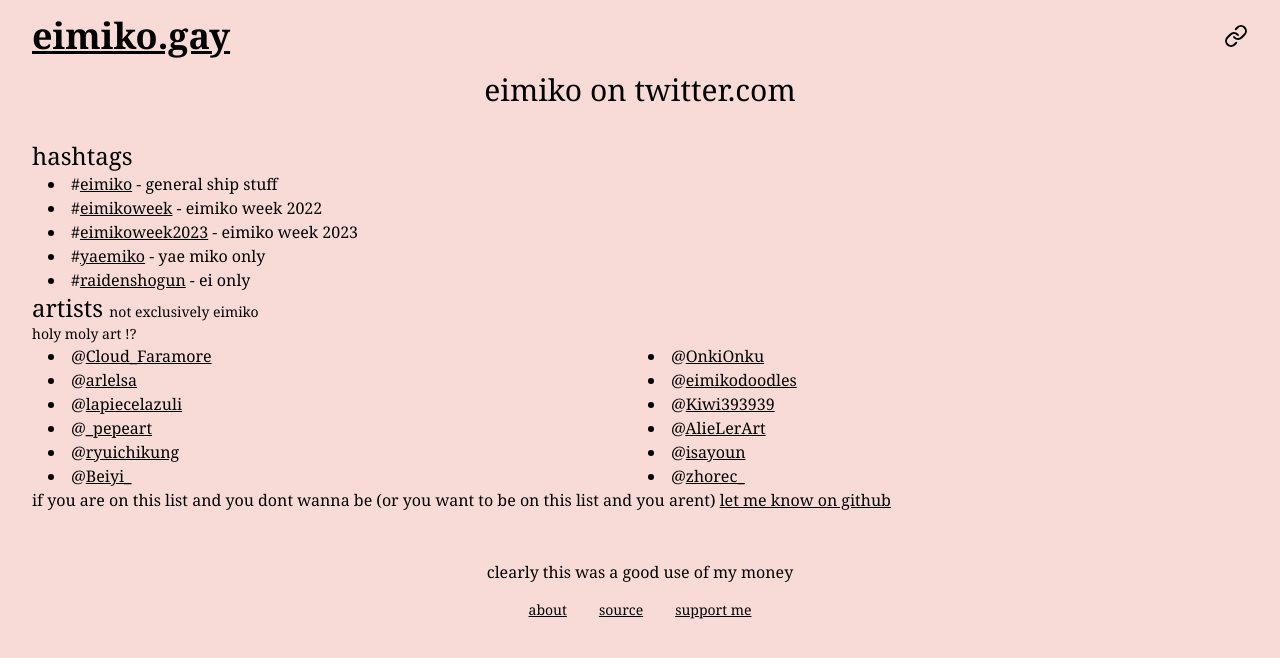
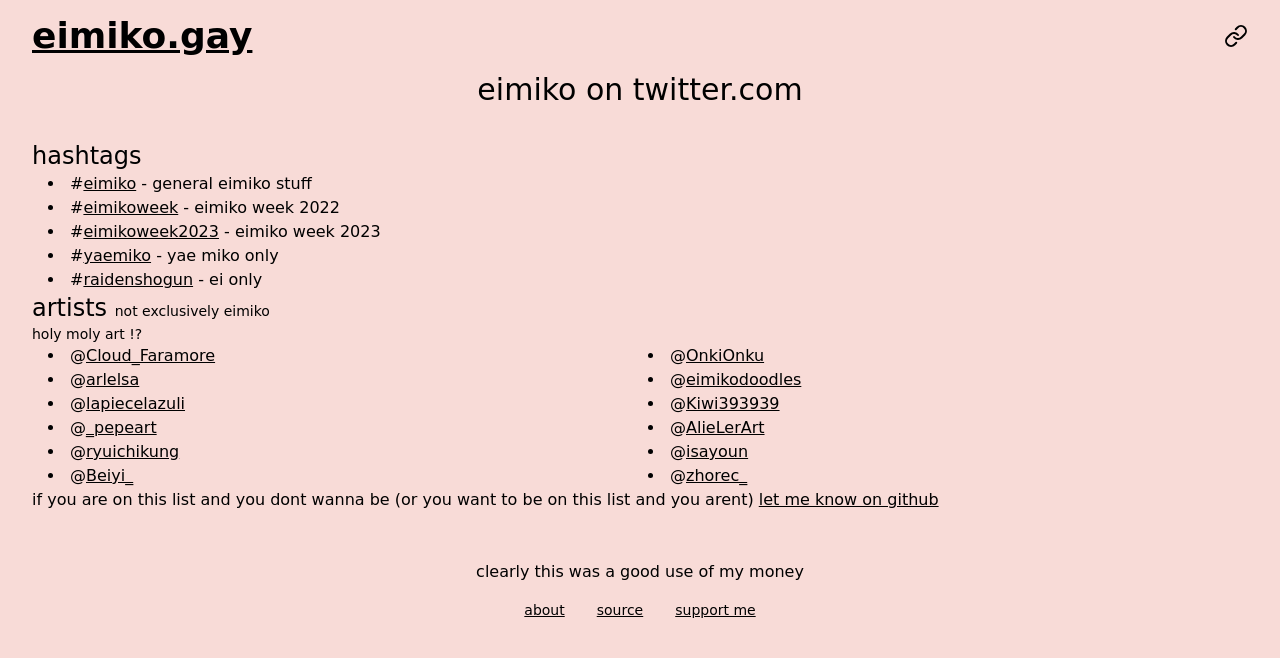
Before and after one commit to HazelTheWitch/eimiko.gay, a SvelteKit app: page /twitter in a window 1280 px wide. Shown: the top 658 px of the page. Built offline with nearby package versions, Linux system fonts and the light colour scheme.

Commit message:
switched to comic sans

```diff
--- a/src/app.css
+++ b/src/app.css
@@ -1,3 +1,7 @@
 @tailwind base;
 @tailwind components;
 @tailwind utilities;
+
+.comic-sans {
+    font-family: "Comic Sans MS", "Comic Sans", cursive;
+}
--- a/src/app.html
+++ b/src/app.html
@@ -6,7 +6,7 @@
 		<meta name="viewport" content="width=device-width" />
 		%sveltekit.head%
 	</head>
-	<body data-sveltekit-preload-data="hover" class="font-serif dark:text-miko-200 bg-miko-200 dark:bg-ei-700">
+	<body data-sveltekit-preload-data="hover" class="comic-sans dark:text-miko-200 bg-miko-200 dark:bg-ei-700">
 		<div style="display: contents">%sveltekit.body%</div>
 	</body>
 </html>
--- /dev/null
+++ b/src/lib/Hashtag.svelte
@@ -0,0 +1,7 @@
+<script lang="ts">
+	import Link from "./Link.svelte";
+
+    export let hashtag: string;
+</script>
+
+<Link prefix="#" href={`https://twitter.com/search?q=%23${hashtag}`}>{hashtag}</Link> - <slot />
--- a/src/routes/twitter/+page.svelte
+++ b/src/routes/twitter/+page.svelte
@@ -1,5 +1,6 @@
 <script lang="ts">
 	import Handle from "$lib/Handle.svelte";
+	import Hashtag from "$lib/Hashtag.svelte";
 	import Link from "$lib/Link.svelte";
 </script>
 
@@ -8,11 +9,11 @@
     <div class="self-start m-8">
         <h2 class="text-2xl">hashtags</h2>
         <ul class="list-disc list-inside ml-4">
-            <li><Link prefix="#" href="https://twitter.com/search?q=%23eimiko">eimiko</Link> - general ship stuff</li>
-            <li><Link prefix="#" href="https://twitter.com/search?q=%23eimikoweek">eimikoweek</Link> - eimiko week 2022</li>
-            <li><Link prefix="#" href="https://twitter.com/search?q=%23eimikoweek2023">eimikoweek2023</Link> - eimiko week 2023</li>
-            <li><Link prefix="#" href="https://twitter.com/search?q=%23yaemiko">yaemiko</Link> - yae miko only</li>
-            <li><Link prefix="#" href="https://twitter.com/search?q=%23raidenshogun">raidenshogun</Link> - ei only</li>
+            <li><Hashtag hashtag="eimiko">general eimiko stuff</Hashtag></li>
+            <li><Hashtag hashtag="eimikoweek">eimiko week 2022</Hashtag></li>
+            <li><Hashtag hashtag="eimikoweek2023">eimiko week 2023</Hashtag></li>
+            <li><Hashtag hashtag="yaemiko">yae miko only</Hashtag></li>
+            <li><Hashtag hashtag="raidenshogun">ei only</Hashtag></li>
         </ul>
 
         <h2 class="text-2xl">artists <span class="text-sm">not exclusively eimiko</span></h2>
```
